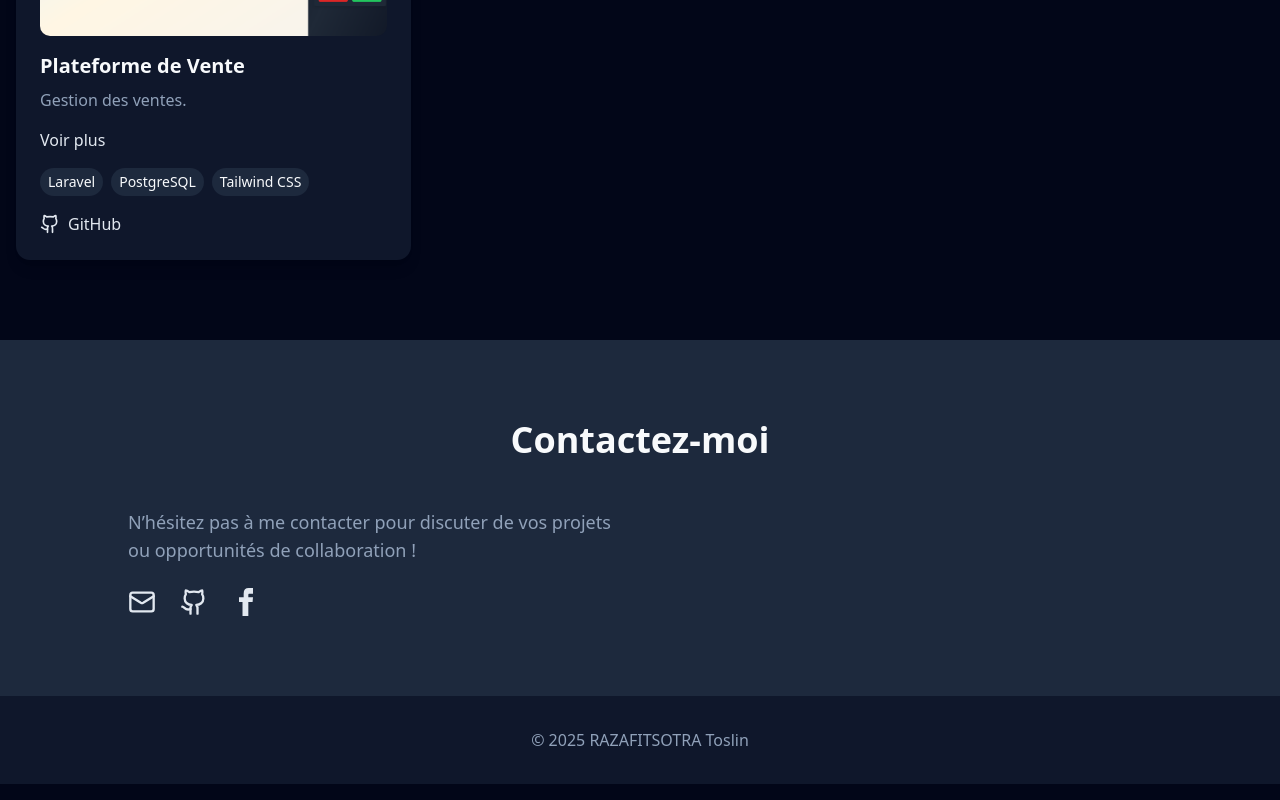
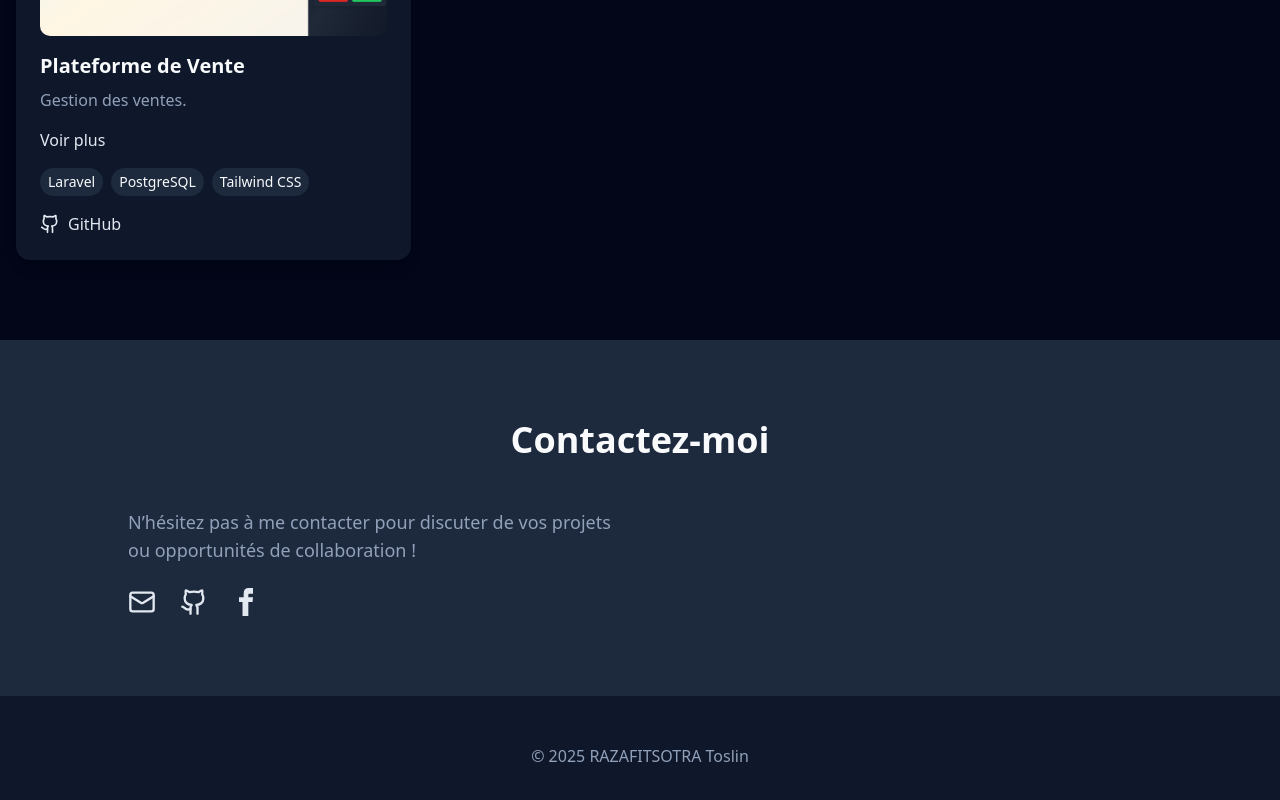
Before and after one commit to ToslinRazafy/Portfolio, a Next.js app: page / in a window 1280 px wide. Shown: the part 3287-4087 px from the top of the page. Built offline with nearby package versions, Linux system fonts and the light colour scheme.

Commit message:
regla de padding

```diff
--- a/src/app/page.tsx
+++ b/src/app/page.tsx
@@ -726,7 +726,7 @@ export default function Portfolio() {
           backgroundColor: "var(--card)",
           color: "var(--muted-foreground)",
         }}
-        className="py-8 text-center md:pb-8 pb-20"
+        className="py-12 text-center md:pb-8 pb-20"
       >
         <motion.div
           initial="hidden"
```
